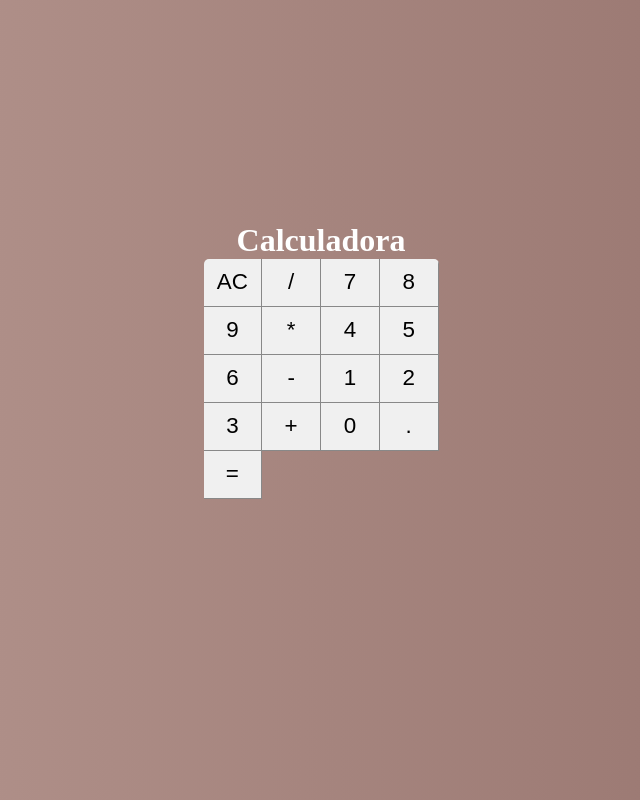
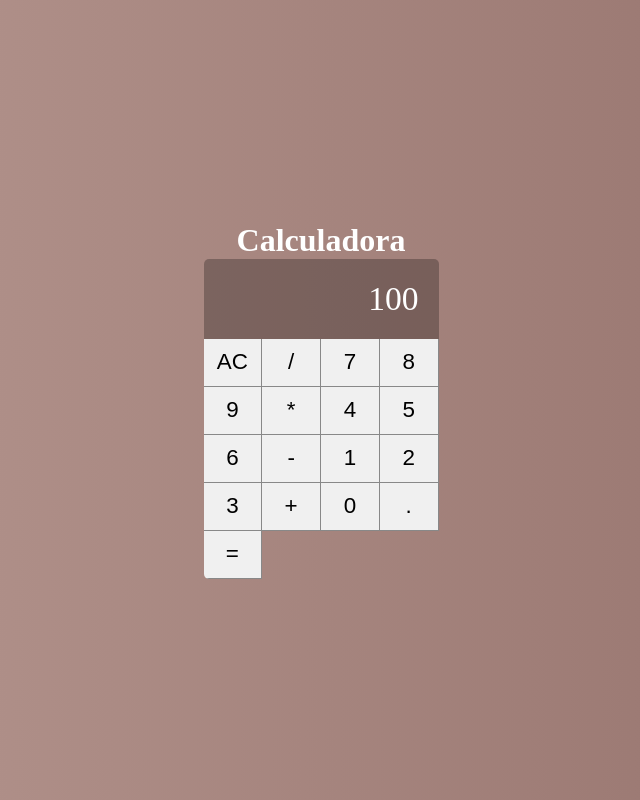
Before and after one commit to Breno44/Calculator, a React (Create React App) app: page / in a window 1280 px wide. Shown: the whole page, without its empty margins (319-959 px from the left). Built offline with nearby package versions, Linux system fonts and the light colour scheme.

Commit message:
feta: add display component

```diff
--- /dev/null
+++ b/src/components/Display.css
@@ -0,0 +1,2 @@
+.display{grid-column:span 4;background-color:#0004;display:-webkit-box;display:-ms-flexbox;display:flex;-webkit-box-pack:end;-ms-flex-pack:end;justify-content:flex-end;-webkit-box-align:center;-ms-flex-align:center;align-items:center;padding:20px;font-size:2.1em;overflow:hidden}
+/*# sourceMappingURL=Display.css.map */
--- /dev/null
+++ b/src/components/Display.jsx
@@ -0,0 +1,6 @@
+import React from 'react';
+import './Display.css';
+
+// eslint-disable-next-line import/no-anonymous-default-export
+export default props =>
+    <div className="display">{props.value}</div>
--- /dev/null
+++ b/src/components/Display.scss
@@ -0,0 +1,11 @@
+.display {
+    grid-column: span 4;
+    background-color: #0004;
+
+    display: flex;
+    justify-content: flex-end;
+    align-items: center;
+    padding: 20px;
+    font-size: 2.1em;
+    overflow: hidden;
+}
--- a/src/main/Calculator.css
+++ b/src/main/Calculator.css
@@ -1,2 +1,2 @@
-*{margin:0;padding:0}.calculator{height:320px;width:235px;border-radius:5px;overflow:hidden;display:-ms-grid;display:grid;-ms-grid-columns:(25%)[4];grid-template-columns:repeat(4, 25%);-ms-grid-rows:(48px)[5];grid-template-rows:repeat(5, 48px)}
+*{margin:0;padding:0}.calculator{height:320px;width:235px;border-radius:5px;overflow:hidden;display:-ms-grid;display:grid;-ms-grid-columns:(25%)[4];grid-template-columns:repeat(4, 25%);-ms-grid-rows:1fr 48px 48px 48px 48px 48px;grid-template-rows:1fr 48px 48px 48px 48px 48px}
 /*# sourceMappingURL=Calculator.css.map */
--- a/src/main/Calculator.jsx
+++ b/src/main/Calculator.jsx
@@ -1,11 +1,13 @@
 import React, { Component } from 'react'
 import './Calculator.css'
 import Button from '../components/Button'
+import Display from '../components/Display'
 
 export default class Calculator extends Component {
     render() {
         return (
             <div className="calculator">
+                <Display value={100} />
                 <Button label="AC"/>
                 <Button label="/"/>
                 <Button label="7"/>
--- a/src/main/Calculator.scss
+++ b/src/main/Calculator.scss
@@ -11,5 +11,5 @@
 
     display: grid;
     grid-template-columns: repeat(4, 25%);
-    grid-template-rows: repeat(5, 48px);
+    grid-template-rows: 1fr 48px 48px 48px 48px 48px;
 }
```
Also changed, not shown: 2 other files (tests, documents, lock files or other folders).
